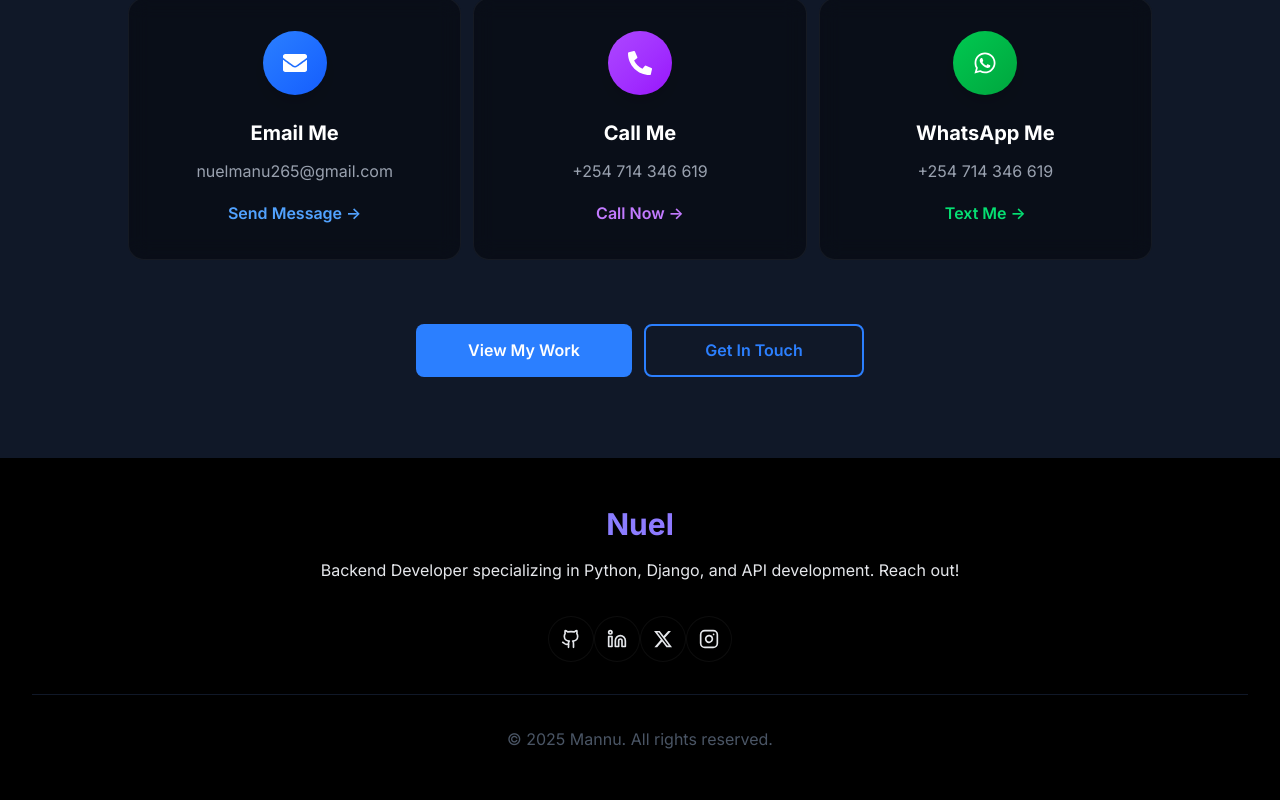
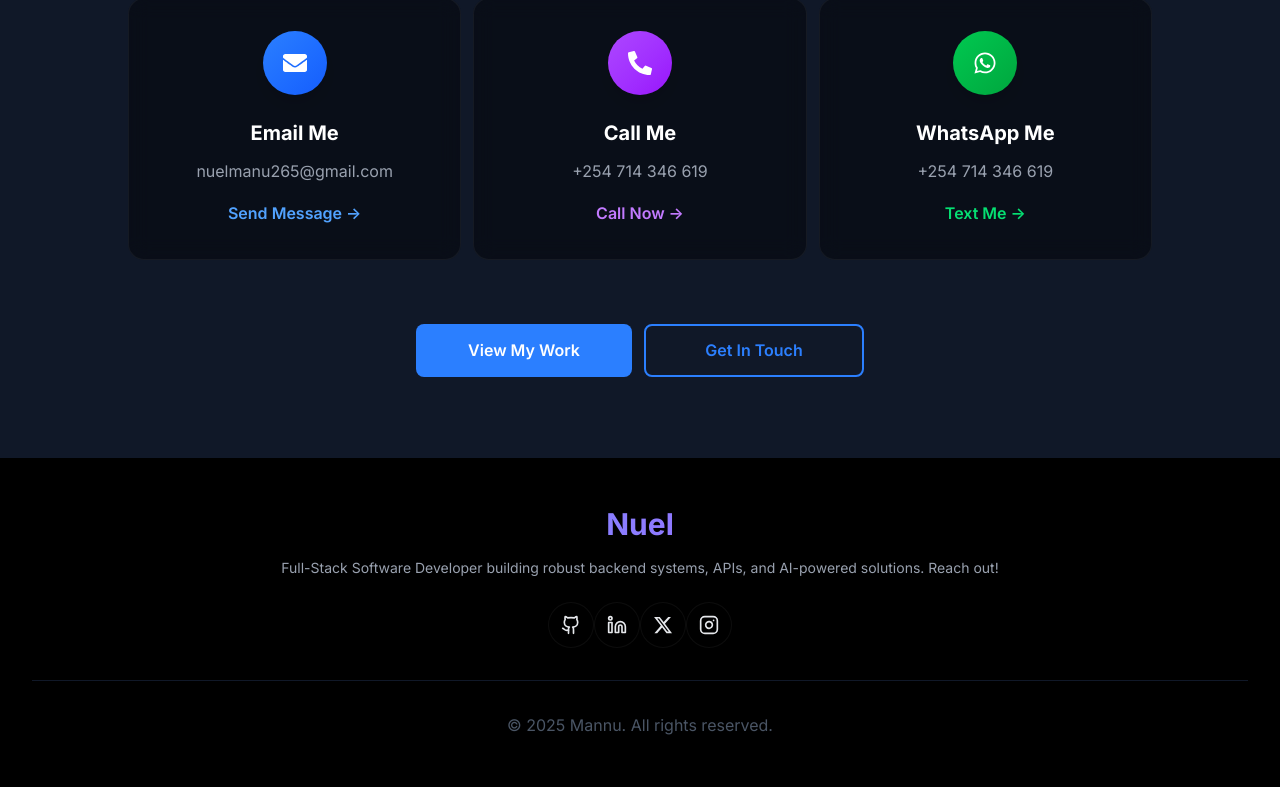
Before and after one commit to Nuelnyakyz/Mannu, a React (Vite) app: page / in a window 1280 px wide. Shown: the part 4852-5652 px from the top of the page. Built offline with nearby package versions, Linux system fonts and the light colour scheme.

Commit message:
compressed image

```diff
--- a/src/Portfolio.tsx
+++ b/src/Portfolio.tsx
@@ -416,7 +416,7 @@ const Portfolio = () => {
                 <div className="absolute inset-0 bg-gradient-to-r from-blue-400 to-purple-500 rounded-full blur-2xl opacity-20 animate-pulse"></div>
                 <img
                   src="/og-profile.jpg"
-                  alt="Nuel - Backend Developer"
+                  alt="Nuel - Software Developer"
                   className="relative w-100% h-100 mx-auto rounded-full shadow-2xl float-animation object-cover border-4 border-blue-400/30"
                 />
               </div>
@@ -889,8 +889,8 @@ const Portfolio = () => {
             <div onClick={() => scrollToSection('home')} className="text-3xl font-bold bg-gradient-to-r from-blue-400 to-purple-500 bg-clip-text text-transparent mb-4">
               Nuel
             </div>
-            <p className="text-gray-200 mb-8 max-w-2xl mx-auto">
-              Backend Developer specializing in Python, Django, and API development. Reach out!
+            <p className="text-gray-400 mb-6 text-sm">
+              Full-Stack Software Developer building robust backend systems, APIs, and AI-powered solutions. Reach out!
             </p>
 
             {/* Social Links */}
```
